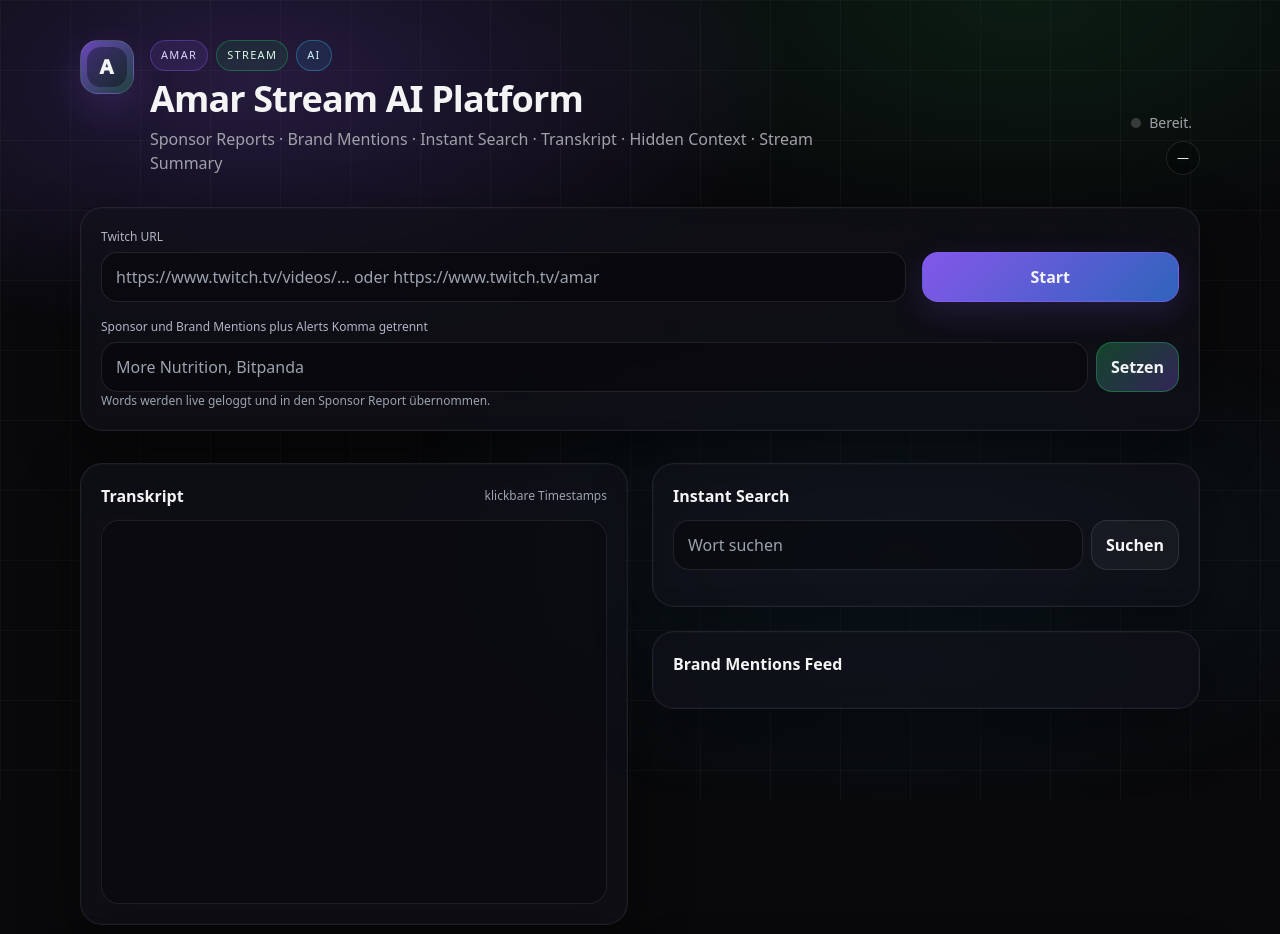
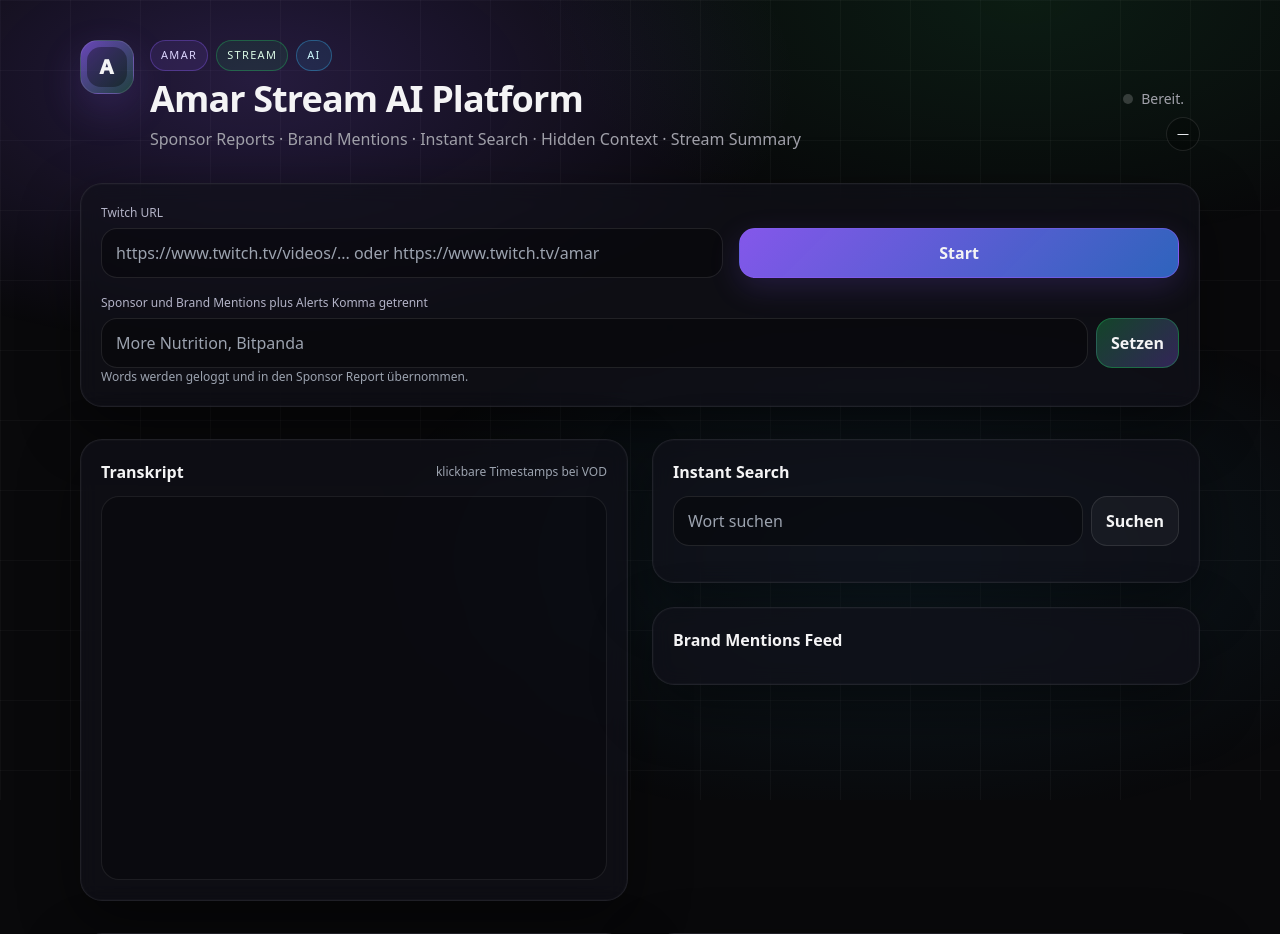
Before and after one commit to hxrrmann/twitch, a Python web app: template templates/index.html in a window 1280 px wide. Shown: the top 934 px of the page. Run offline with Jinja, Linux system fonts and the light colour scheme; the template is opened without the code that fills it, so the values that code supplies are empty; some libraries are stand-ins or nearby versions.

Commit message:
Add files via upload

```diff
--- a/templates/index.html
+++ b/templates/index.html
@@ -18,14 +18,14 @@
           <span class="chip">AMAR</span><span class="chip chip2">STREAM</span><span class="chip chip3">AI</span>
         </div>
         <h1 class="text-3xl md:text-4xl font-semibold tracking-tight">Amar Stream AI Platform</h1>
-        <p class="text-zinc-400 mt-2 max-w-2xl">Sponsor Reports · Brand Mentions · Instant Search · Transkript · Hidden Context · Stream Summary</p>
+        <p class="text-zinc-400 mt-2 max-w-2xl">Sponsor Reports · Brand Mentions · Instant Search · Hidden Context · Stream Summary</p>
       </div>
     </div>
     <div class="text-sm text-zinc-400">
       <div class="flex items-center gap-2 justify-start lg:justify-end">
         <span class="dot" id="dot"></span>
         <span id="status">Bereit.</span>
-        <span id="pct" class="muted"></span>
+        <span id="pct" class="muted"></span><span id="eta" class="muted"></span>
       </div>
       <div class="mt-2 flex flex-wrap gap-2 justify-start lg:justify-end">
         <span class="badge" id="modeBadge">—</span>
@@ -35,11 +35,11 @@
 
   <section class="card p-5">
     <div class="grid lg:grid-cols-12 gap-4 items-end">
-      <div class="lg:col-span-9">
+      <div class="lg:col-span-7">
         <label class="label">Twitch URL</label>
         <input id="url" class="input" placeholder="https://www.twitch.tv/videos/... oder https://www.twitch.tv/amar" />
       </div>
-<div class="lg:col-span-3 flex gap-2">
+      <div class="lg:col-span-5 flex gap-2">
         <button id="start" class="btn btn-primary flex-1">Start</button>
         <button id="stop" class="btn btn-ghost hidden">Stop</button>
       </div>
@@ -49,14 +49,14 @@
           <input id="alertsInput" class="input flex-1" placeholder="More Nutrition, Bitpanda" />
           <button id="alertsBtn" class="btn btn-secondary">Setzen</button>
         </div>
-        <p class="hint">Words werden live geloggt und in den Sponsor Report übernommen.</p>
+        <p class="hint">Words werden geloggt und in den Sponsor Report übernommen.</p>
       </div>
     </div>
   </section>
 
   <div class="grid lg:grid-cols-12 gap-6 mt-8">
     <section class="card lg:col-span-6 p-5">
-      <div class="flex items-center justify-between mb-3"><h2 class="title">Transkript</h2><span class="hint">klickbare Timestamps</span></div>
+      <div class="flex items-center justify-between mb-3"><h2 class="title">Transkript</h2><span class="hint">klickbare Timestamps bei VOD</span></div>
       <div id="transcript" class="panel h-96 overflow-auto pr-2"></div>
     </section>
 
@@ -99,29 +99,30 @@
 </div>
 
 <script>
-let jobId=null, evtSrc=null, vodUrl=null; const mode='vod';
+let jobId=null, evtSrc=null, vodUrl=null;
 const esc = (s)=> (s||"").replace(/[&<>"']/g, m => ({'&':'&amp;','<':'&lt;','>':'&gt;','"':'&quot;',"'":'&#39;'}[m]));
 const setStatus = (t)=>{ document.getElementById('status').textContent=t; };
-const setPct = (p, eta)=>{ const el=document.getElementById('pct'); if(p===null||p===undefined||Number.isNaN(p)){ el.textContent=''; return; } const pct=Math.max(0,Math.min(100,Math.round(p))); const etaTxt = (eta===null||eta===undefined||Number.isNaN(eta))?'' : ` ${fmtHHMMSS(eta)} remaining`; el.textContent = ` ${pct}%${etaTxt}`; };
+const setPct = (p)=>{ const el=document.getElementById('pct'); if(p===null||p===undefined||Number.isNaN(p)){ el.textContent=''; return; } el.textContent = ` ${Math.max(0,Math.min(100,Math.round(p)))}%`; };
+const setEta=(s)=>{ const el=document.getElementById('eta'); if(s===null||s===undefined||s===''){ el.textContent=''; return; } const m=Math.floor(s/60); const r=Math.floor(s%60); el.textContent=` · ca. ${m}:${String(r).padStart(2,'0')}`; };
 const setDot = (on)=>{ document.getElementById('dot').classList.toggle('dot-on', !!on); };
 const setModeBadge = (t)=>{ document.getElementById('modeBadge').textContent=t; };
 function fmtHHMMSS(sec){ sec=Math.max(0,Math.floor(sec)); const h=String(Math.floor(sec/3600)).padStart(2,'0'); const m=String(Math.floor((sec%3600)/60)).padStart(2,'0'); const s=String(sec%60).padStart(2,'0'); return `${h}:${m}:${s}`; }
 function tsLink(start){ if(!vodUrl) return null; const h=Math.floor(start/3600); const m=Math.floor((start%3600)/60); const s=Math.floor(start%60); const t=`${h}h${String(m).padStart(2,'0')}m${String(s).padStart(2,'0')}s`; return vodUrl + (vodUrl.includes('?')?'&':'?') + 't=' + t; }
-function row({title,time,text,link,metaHtml=""}){ const div=document.createElement('div'); div.className="row"; const a=link?`<a class="link" target="_blank" href="${link}">↗</a>`:`<span class="muted">LIVE</span>`; div.innerHTML=`<div class="row-top"><div class="row-title">${esc(title)} <span class="muted">${esc(time||"")}</span></div><div class="row-actions">${a}</div></div><div class="row-text">${esc(text||"")}</div>${metaHtml?`<div class="row-meta">${metaHtml}</div>`:""}`; return div; }
+function row({title,time,text,link,metaHtml=""}){ const div=document.createElement('div'); div.className="row"; const a=link?`<a class="link" target="_blank" href="${link}">↗</a>`:`<span class="muted">—</span>`; div.innerHTML=`<div class="row-top"><div class="row-title">${esc(title)} <span class="muted">${esc(time||"")}</span></div><div class="row-actions">${a}</div></div><div class="row-text">${esc(text||"")}</div>${metaHtml?`<div class="row-meta">${metaHtml}</div>`:""}`; return div; }
 function pill(t, cls="pill"){ return `<span class="${cls}">${esc(t)}</span>`; }
-function addTranscript(seg){ const box=document.getElementById('transcript'); const start=seg.start??0; const link=tsLink(start); const meta=link?`<a class="pill" target="_blank" href="${link}">Open @ ${fmtHHMMSS(start)}</a>`:`<span class="pill">LIVE @ ${fmtHHMMSS(start)}</span>`; box.appendChild(row({title:"Segment",time:fmtHHMMSS(start),text:seg.text,link,metaHtml:meta})); box.scrollTop=box.scrollHeight; }
+function addTranscript(seg){ const box=document.getElementById('transcript'); const start=seg.start??0; const link=tsLink(start); const meta=link?`<a class="pill" target="_blank" href="${link}">Open @ ${fmtHHMMSS(start)}</a>`:`<span class="pill">@ ${fmtHHMMSS(start)}</span>`; box.appendChild(row({title:"Segment",time:fmtHHMMSS(start),text:seg.text,link,metaHtml:meta})); box.scrollTop=box.scrollHeight; }
 function renderResults(results){ const box=document.getElementById('results'); box.innerHTML=""; if(!results||!results.length){ box.innerHTML=`<div class="hint">Keine Treffer.</div>`; return; } for(const r of results){ const link=r.link||tsLink(r.start||0); box.appendChild(row({title:"Match",time:r.time||fmtHHMMSS(r.start||0),text:r.text,link})); } }
 function addAlert(a){ const link=a.link||tsLink(a.start||0); const meta=pill(`Keyword: ${a.word||""}`); document.getElementById('alertsBox').prepend(row({title:"Mention",time:a.time||fmtHHMMSS(a.start||0),text:a.text,link,metaHtml:meta})); }
 function renderSponsors(report){ const el=document.getElementById('sponsorReport'); el.innerHTML=""; const keys=Object.keys(report||{}); if(!keys.length){ el.innerHTML=`<div class="hint">Füge Brands in Alerts ein dann erscheint hier automatisch der Report.</div>`; return; } for(const k of keys){ const r=report[k]; const meta=`${pill(`Mentions: ${r.mentions}`)} ${pill(`Talktime: ${r.total_talktime_sec}s`)}`; const head=row({title:`${k}`,time:"",text:"",link:null,metaHtml:meta}); const list=document.createElement('div'); list.className="mt-3 space-y-2"; (r.hits||[]).slice(0,25).forEach(h=>{ const link=h.link||tsLink(h.start||0); list.appendChild(row({title:"Mention",time:h.time||fmtHHMMSS(h.start||0),text:h.text,link})); }); head.appendChild(list); el.appendChild(head); } }
 function renderHidden(items){ const el=document.getElementById('hiddenSponsor'); el.innerHTML=""; if(!items||!items.length){ el.innerHTML=`<div class="hint">Wird nach dem Transkript gefüllt.</div>`; return; } items.slice(0,60).forEach(it=>{ const link=it.link||tsLink(it.start||0); const meta=pill(`Context: ${it.context}`); el.appendChild(row({title:"Context",time:it.time||fmtHHMMSS(it.start||0),text:it.text,link,metaHtml:meta})); }); }
 function renderSummary(s){ document.getElementById('summary').textContent = JSON.stringify(s||{}, null, 2); }
 
-async function start(){ const url=document.getElementById('url').value.trim(); /* mode fixed to VOD */ const watchRaw=document.getElementById('alertsInput').value||""; const watch=watchRaw.split(',').map(s=>s.trim()).filter(Boolean); if(!url){ setStatus("Bitte URL eingeben."); return; } vodUrl=url; setDot(true); setModeBadge(mode.toUpperCase()); setStatus("Starte"); setPct(null);
+async function start(){ const url=document.getElementById('url').value.trim(); const watchRaw=document.getElementById('alertsInput').value||""; const watch=watchRaw.split(',').map(s=>s.trim()).filter(Boolean); if(!url){ setStatus("Bitte URL eingeben."); return; } vodUrl=url; setDot(true); setModeBadge('VOD'); setStatus('Starte'); setPct(null); setEta(null);
   document.getElementById('transcript').innerHTML=""; document.getElementById('results').innerHTML=""; document.getElementById('alertsBox').innerHTML=""; document.getElementById('sponsorReport').innerHTML=""; document.getElementById('hiddenSponsor').innerHTML=""; document.getElementById('summary').textContent="";
-  const res=await fetch('/api/start',{method:'POST',headers:{'Content-Type':'application/json'},body:JSON.stringify({url,mode:'vod',watch})}); const data=await res.json(); jobId=data.job_id; document.getElementById('stop').classList.remove('hidden');
+  const res=await fetch('/api/start',{method:'POST',headers:{'Content-Type':'application/json'},body:JSON.stringify({url,watch})}); const data=await res.json(); jobId=data.job_id; document.getElementById('stop').classList.remove('hidden');
   if(evtSrc) evtSrc.close(); evtSrc=new EventSource(`/api/events/${jobId}`);
   evtSrc.onmessage=(ev)=>{ const msg=JSON.parse(ev.data);
-    if(msg.type==='status'){ setStatus(`Status: ${msg.status}`); setPct(msg.pct, msg.eta_sec); }
+    if(msg.type==='status'){ setStatus(`Status: ${msg.status}`); setPct(msg.pct); setEta(msg.eta); }
     else if(msg.type==='segment'){ addTranscript(msg.segment); }
     else if(msg.type==='alert'){ addAlert(msg); }
     else if(msg.type==='sponsors'){ renderSponsors(msg.report); }
```
